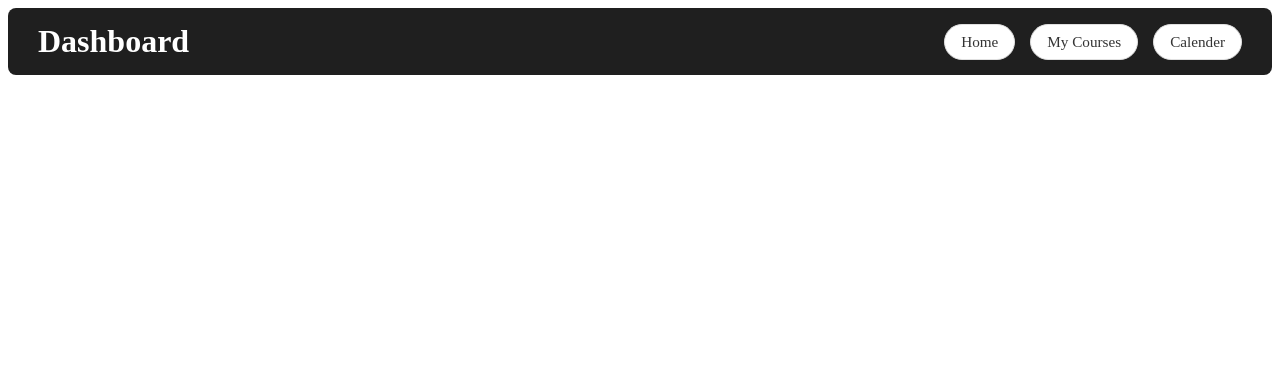
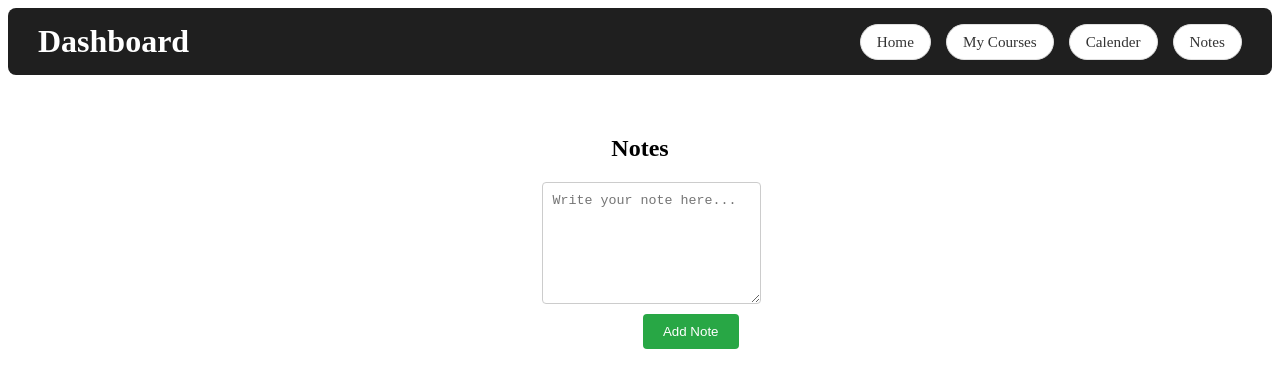
Before and after one commit to ErfanYM/CourseMate, a React (Create React App) app in the folder my-app/: page /notes in a window 1280 px wide. Shown: the top 388 px of the page. Built offline with nearby package versions, Linux system fonts and the light colour scheme.

Commit message:
Implemented a Notes section

```diff
--- a/my-app/public/style.css
+++ b/my-app/public/style.css
@@ -294,26 +294,72 @@
   color: white;
 }
 
-
-.notes-section {
-  margin-top: 20px;
-  padding: 15px;
-  border: 1px solid #ccc;
-  border-radius: 5px;
-  background-color: #f9f9f9;
+/* Notes */
+.notes-container {
+  padding: 20px;
+  max-width: 600px;
+  margin: 0 auto;
 }
 
-.notes-section h3 {
-  margin-bottom: 10px;
-  font-size: 18px;
-  font-weight: bold;
+.notes-container h2 {
+  text-align: center;
+  margin-bottom: 20px;
 }
 
-.notes-textarea {
+.notes-input {
+  display: flex;
+  flex-direction: column;
+  gap: 10px;
+  margin-bottom: 20px;
+}
+
+.notes-input textarea {
   width: 100%;
+  height: 100px;
   padding: 10px;
-  border-radius: 5px;
   border: 1px solid #ccc;
-  font-size: 14px;
-  resize: none; /* Prevent resizing */
+  border-radius: 4px;
 }
+
+.notes-input button {
+  align-self: flex-end;
+  padding: 10px 20px;
+  background-color: #28a745;
+  color: white;
+  border: none;
+  border-radius: 4px;
+  cursor: pointer;
+}
+
+.notes-input button:hover {
+  background-color: #218838;
+}
+
+.notes-list {
+  list-style-type: none;
+  padding: 0;
+}
+
+.notes-list li {
+  display: flex;
+  justify-content: space-between;
+  align-items: center;
+  padding: 10px;
+  border: 1px solid #ccc;
+  border-radius: 4px;
+  margin-bottom: 10px;
+  background-color: #f8f9fa;
+}
+
+.notes-list li button {
+  padding: 5px 10px;
+  background-color: #dc3545;
+  color: white;
+  border: none;
+  border-radius: 4px;
+  cursor: pointer;
+}
+
+.notes-list li button:hover {
+  background-color: #c82333;
+}
--- a/my-app/src/App.js
+++ b/my-app/src/App.js
@@ -3,40 +3,29 @@ import { BrowserRouter as Router, Route, Routes } from 'react-router-dom';
 import Header from './components/Header';
 import Courses from './components/Courses';
 import Calendar from './components/Calendar';
-//import './style.css';
+import Notes from './components/Notes';
 
 function App() {
-  // Start with an empty course list
   const [courses, setCourses] = useState([]);
+  const [tasks, setTasks] = useState({});
+  const [notes, setNotes] = useState([]);
 
-  const [tasks, setTasks] = useState({});
+  const addCourse = (course) => setCourses([...courses, course]);
 
-
-  // Function to add a new course
-  const addCourse = (course) => {
-    setCourses([...courses, course]); // destructring an array
-  };
-
-  const deleteCourse = (index) =>{
-    // Delete element at index
-    setCourses(courses.filter((_, i) => i !== index));
-  }
+  const deleteCourse = (index) => setCourses(courses.filter((_, i) => i !== index));
 
   const addOrUpdateTask = (dateKey, task, editIndex = null) => {
     setTasks((prevTasks) => {
       const updatedTasksForDay = prevTasks[dateKey] ? [...prevTasks[dateKey]] : [];
-
       if (editIndex !== null) {
-        updatedTasksForDay[editIndex] = task; // Edit existing task
+        updatedTasksForDay[editIndex] = task;
       } else {
-        updatedTasksForDay.push(task); // Add new task
+        updatedTasksForDay.push(task);
       }
-
       updatedTasksForDay.sort((a, b) => {
         const priorityOrder = { High: 1, Medium: 2, Low: 3 };
         return priorityOrder[a.priority] - priorityOrder[b.priority];
       });
-
       return { ...prevTasks, [dateKey]: updatedTasksForDay };
     });
   };
@@ -48,12 +37,16 @@ function App() {
     });
   };
 
+  const addNote = (note) => setNotes([...notes, note]);
+
+  const deleteNote = (index) => setNotes(notes.filter((_, i) => i !== index));
+
   return (
     <Router>
       <Header />
       <div className="main-container">
         <Routes>
-        <Route
+          <Route
             path="/"
             element={
               <>
@@ -61,34 +54,28 @@ function App() {
                   <Courses courses={courses} addCourse={addCourse} deleteCourse={deleteCourse} />
                 </section>
                 <section className="calendar-section">
-                  <Calendar
-                    tasks={tasks}
-                    addOrUpdateTask={addOrUpdateTask}
-                    deleteTask={deleteTask}
-                  />
+                  <Calendar tasks={tasks} addOrUpdateTask={addOrUpdateTask} deleteTask={deleteTask} />
                 </section>
               </>
             }
           />
-        <Route
+          <Route
             path="/courses"
             element={
-              <Courses
-                courses={courses}
-                addCourse={addCourse}
-                deleteCourse={deleteCourse}
-              />
+              <Courses courses={courses} addCourse={addCourse} deleteCourse={deleteCourse} />
             }
           />
           <Route
             path="/calendar"
             element={<Calendar tasks={tasks} addOrUpdateTask={addOrUpdateTask} deleteTask={deleteTask} />}
           />
+          <Route
+            path="/notes"
+            element={<Notes notes={notes} addNote={addNote} deleteNote={deleteNote} />}
+          />
         </Routes>
       </div>
     </Router>
-
-
   );
 }
 
--- a/my-app/src/components/Header.js
+++ b/my-app/src/components/Header.js
@@ -9,6 +9,7 @@ const Header = () => {
       <Link to="/" className="nav-button">Home</Link> {/* Link to Main Page */}
         <Link to="/Courses" className='nav-button'>My Courses</Link>
         <Link to="/Calendar" className='nav-button'>Calender</Link>
+        <Link to="/Notes" className='nav-button'>Notes</Link>
 
       </nav>
     </header>
--- a/my-app/src/components/Notes.js
+++ b/my-app/src/components/Notes.js
@@ -1,33 +1,61 @@
-import React, { useState, useEffect } from 'react';
+import React, { useState } from 'react';
+
 
 const Notes = () => {
-  const [notes, setNotes] = useState('');
+  const [notes, setNotes] = useState([]);
+  const [noteText, setNoteText] = useState('');
+  const [editIndex, setEditIndex] = useState(null);
 
-  // Load notes from localStorage when the component mounts
-  useEffect(() => {
-    const savedNotes = localStorage.getItem('weeklyNotes');
-    if (savedNotes) {
-      setNotes(savedNotes);
+  // Add or update note function
+  const handleAddOrUpdateNote = () => {
+    if (editIndex !== null) {
+      // Update an existing note
+      const updatedNotes = [...notes];
+      updatedNotes[editIndex] = noteText;
+      setNotes(updatedNotes);
+      setEditIndex(null); // Reset edit mode
+    } else {
+      // Add a new note
+      setNotes([...notes, noteText]);
     }
-  }, []);
+    setNoteText(''); // Clear the input field
+  };
 
-  // Save notes to localStorage whenever the user types
-  const handleNotesChange = (event) => {
-    const updatedNotes = event.target.value;
-    setNotes(updatedNotes);
-    localStorage.setItem('weeklyNotes', updatedNotes);
+  // Start editing a note
+  const handleEditNote = (index) => {
+    setEditIndex(index);
+    setNoteText(notes[index]); // Populate input with the current note text
+  };
+
+  // Delete a note
+  const handleDeleteNote = (index) => {
+    setNotes(notes.filter((_, i) => i !== index));
   };
 
   return (
-    <div className="notes-section">
-      <h3>Notes</h3>
-      <textarea
-        value={notes}
-        onChange={handleNotesChange}
-        placeholder="Type your weekly notes here..."
-        rows={6}
-        className="notes-textarea"
-      ></textarea>
+    <div className="notes-container">
+      <h2>Notes</h2>
+      <div className="notes-input">
+        <textarea
+          value={noteText}
+          onChange={(e) => setNoteText(e.target.value)}
+          placeholder="Write your note here..."
+        ></textarea>
+        <button onClick={handleAddOrUpdateNote}>
+          {editIndex !== null ? 'Update Note' : 'Add Note'}
+        </button>
+      </div>
+      <ul className="notes-list">
+        {notes.map((note, index) => (
+          <li key={index}>
+            <span>{note}</span>
+            <div>
+              <button onClick={() => handleEditNote(index)}>Edit</button>
+              <button onClick={() => handleDeleteNote(index)}>Delete</button>
+            </div>
+          </li>
+        ))}
+      </ul>
     </div>
   );
 };
```
